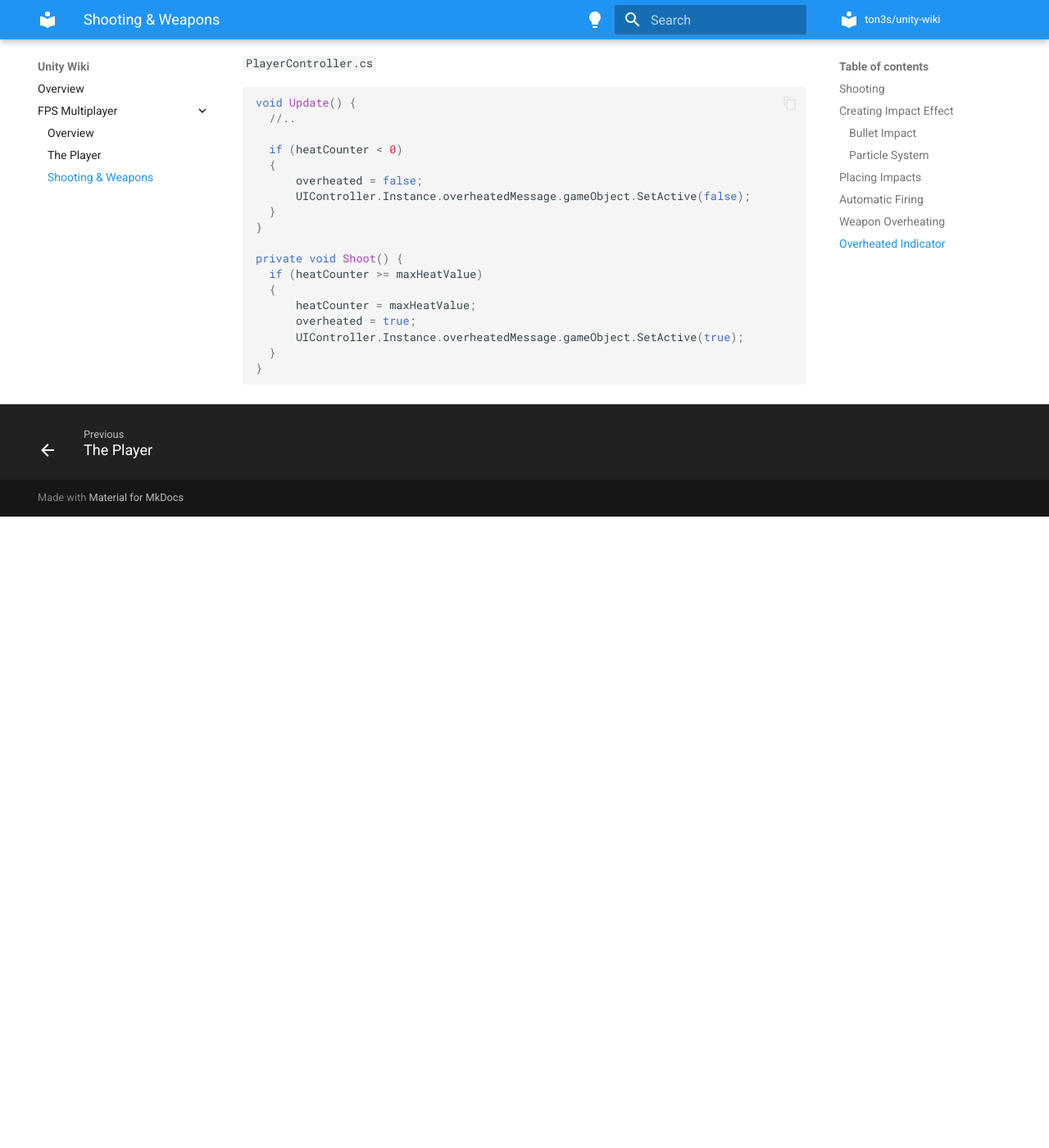
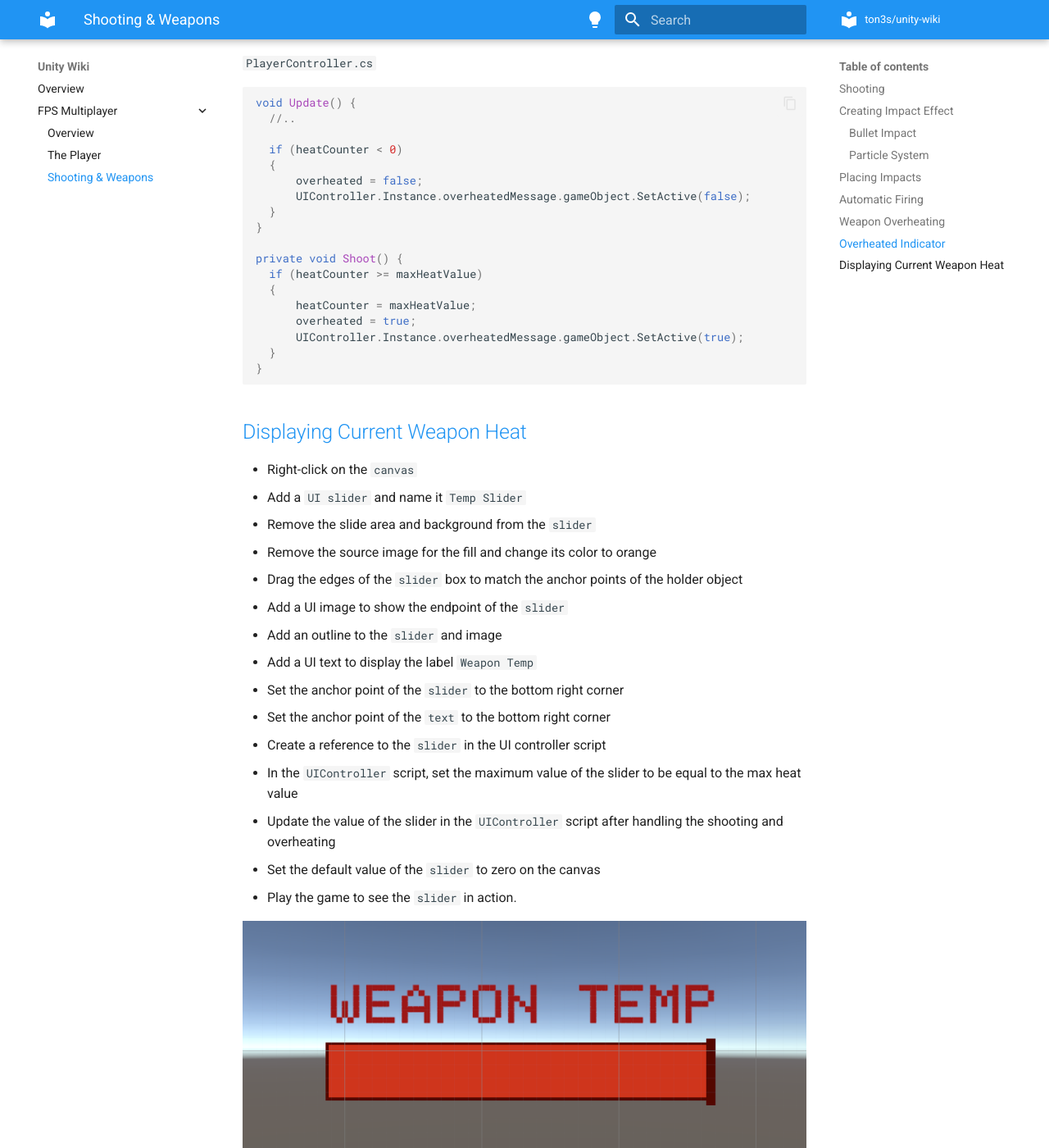
Before and after one commit to ton3s/unity-wiki, an MkDocs documentation site: the page built from docs/fps-multiplayer/shooting-weapons.md, in a window 1280 px wide and 1400 px high, scrolled down 7153 px. Shown: the whole window at 82% size. Built offline with MkDocs 1.6.1 and Material for MkDocs 9.7.7, drawn with Linux system fonts in a browser that asks for light colours; before the commit the page ends 7783 px from its top, so only the background shows below that.

Commit message:
Add video 22

````diff
--- a/docs/fps-multiplayer/shooting-weapons.md
+++ b/docs/fps-multiplayer/shooting-weapons.md
@@ -254,3 +254,23 @@ private void Shoot() {
   }
 }
 ```
+
+## [Displaying Current Weapon Heat](https://www.udemy.com/course/unity-online-multiplayer/learn/lecture/25987926#questions)
+
+- Right-click on the `canvas`
+- Add a `UI slider` and name it `Temp Slider`
+- Remove the slide area and background from the `slider`
+- Remove the source image for the fill and change its color to orange
+- Drag the edges of the `slider` box to match the anchor points of the holder object
+- Add a UI image to show the endpoint of the `slider`
+- Add an outline to the `slider` and image
+- Add a UI text to display the label `Weapon Temp`
+- Set the anchor point of the `slider` to the bottom right corner
+- Set the anchor point of the `text` to the bottom right corner
+- Create a reference to the `slider` in the UI controller script
+- In the `UIController` script, set the maximum value of the slider to be equal to the max heat value
+- Update the value of the slider in the `UIController` script after handling the shooting and overheating
+- Set the default value of the `slider` to zero on the canvas
+- Play the game to see the `slider` in action.
+
+![Weapon Temp](images/weapon-temp.png)
````
Also changed, not shown: docs/fps-multiplayer/images/weapon-temp.png (added).
